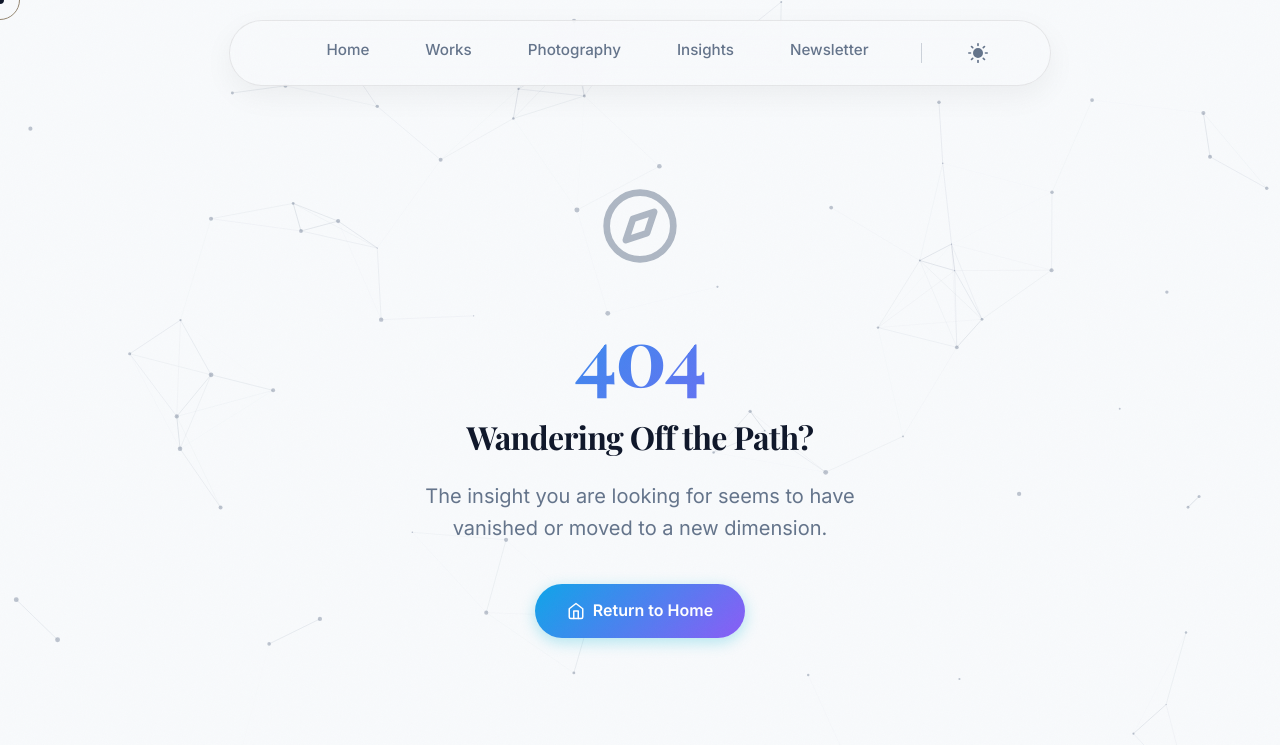
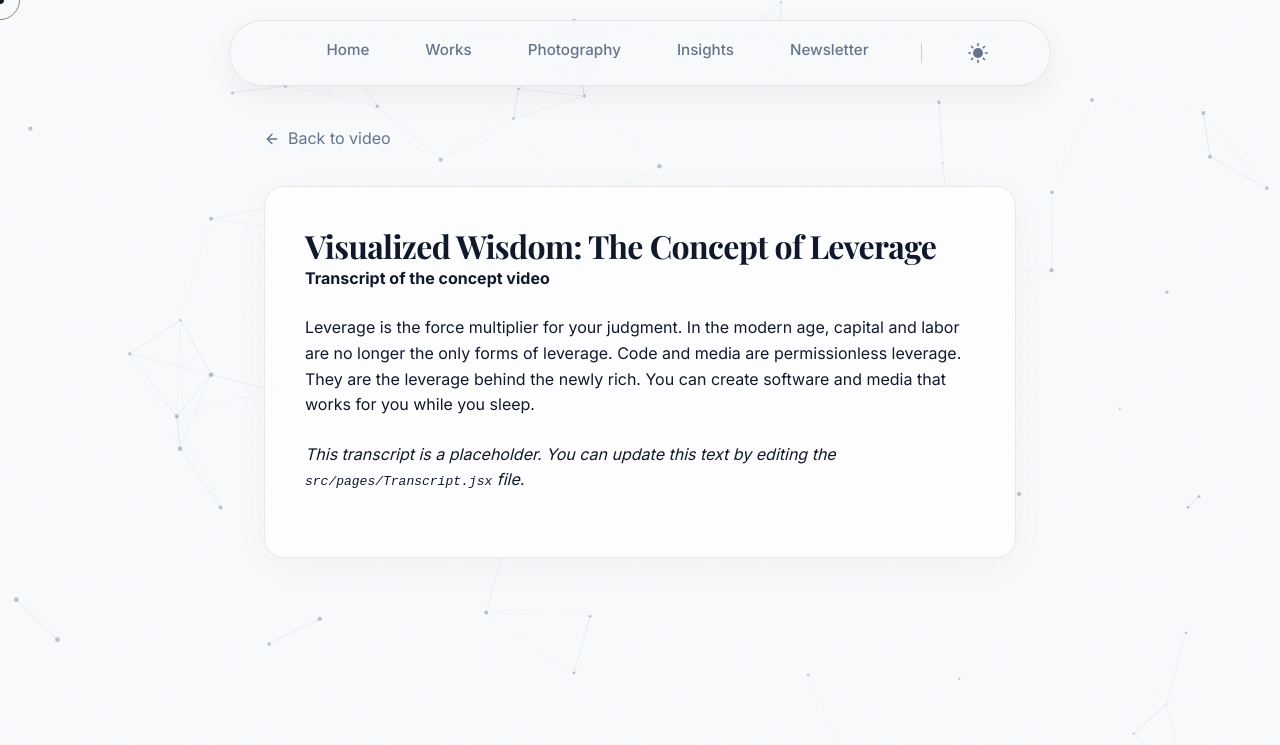
Before and after one commit to satish051/satish-insights, a React (Vite) app: page /transcript in a window 1280 px wide. Shown: the top 745 px of the page. Built offline with nearby package versions, Linux system fonts and the light colour scheme; a web font is replaced by a local one.

Commit message:
Add transcript page and link it to the video section

```diff
--- a/src/App.jsx
+++ b/src/App.jsx
@@ -11,6 +11,7 @@ import Privacy from './pages/Privacy';
 import Terms from './pages/Terms';
 import CustomCursor from './components/CustomCursor';
 import NotFound from './pages/NotFound';
+import Transcript from './pages/Transcript';
 import ParticleField from './components/ParticleField';
 
 const PageTransition = ({ children }) => {
@@ -56,6 +57,7 @@ function App() {
               <Route path="/category/:id" element={<Category />} />
               <Route path="/privacy" element={<Privacy />} />
               <Route path="/terms" element={<Terms />} />
+              <Route path="/transcript" element={<Transcript />} />
               <Route path="*" element={<NotFound />} />
             </Routes>
           </PageTransition>
--- a/src/pages/Home.jsx
+++ b/src/pages/Home.jsx
@@ -236,7 +236,9 @@ export default function Home() {
             <h2 className="text-gradient">Visualized Wisdom</h2>
             <h3>The Concept of Leverage</h3>
             <p>Sometimes ideas are better understood through motion. Watch this short concept video breaking down how high-leverage individuals build outsized value with minimal effort.</p>
-            <button className="btn-primary" style={{ marginTop: '16px' }}>Read Full Transcript <ArrowRight size={18} /></button>
+            <Link to="/transcript" className="btn-primary" style={{ marginTop: '16px', display: 'inline-flex', alignItems: 'center', gap: '8px', textDecoration: 'none' }}>
+              Read Full Transcript <ArrowRight size={18} />
+            </Link>
           </motion.div>
           <motion.div
             className="video-player-wrapper"
--- /dev/null
+++ b/src/pages/Transcript.jsx
@@ -0,0 +1,44 @@
+import React, { useEffect } from 'react';
+import { motion } from 'framer-motion';
+import { Link } from 'react-router-dom';
+import { ArrowLeft } from 'lucide-react';
+import ReactMarkdown from 'react-markdown';
+
+const content = `
+# Visualized Wisdom: The Concept of Leverage
+
+**Transcript of the concept video**
+
+Leverage is the force multiplier for your judgment.
+In the modern age, capital and labor are no longer the only forms of leverage.
+Code and media are permissionless leverage. They are the leverage behind the newly rich.
+You can create software and media that works for you while you sleep.
+
+*This transcript is a placeholder. You can update this text by editing the \`src/pages/Transcript.jsx\` file.*
+`;
+
+export default function Transcript() {
+  useEffect(() => {
+    document.title = 'Video Transcript - Satish Insights';
+  }, []);
+
+  return (
+    <motion.main
+      initial={{ opacity: 0, y: 10 }}
+      animate={{ opacity: 1, y: 0 }}
+      exit={{ opacity: 0, y: -10 }}
+      transition={{ duration: 0.3 }}
+      className="container"
+      style={{ paddingTop: '60px', paddingBottom: '80px', maxWidth: '800px', minHeight: '80vh' }}
+    >
+      <div style={{ marginBottom: '32px' }}>
+        <Link to="/#video" style={{ display: 'inline-flex', alignItems: 'center', gap: '8px', color: 'var(--text-muted)' }}>
+          <ArrowLeft size={16} /> Back to video
+        </Link>
+      </div>
+      <div className="article-content glass-panel" style={{ padding: '40px' }}>
+        <ReactMarkdown>{content}</ReactMarkdown>
+      </div>
+    </motion.main>
+  );
+}
```
